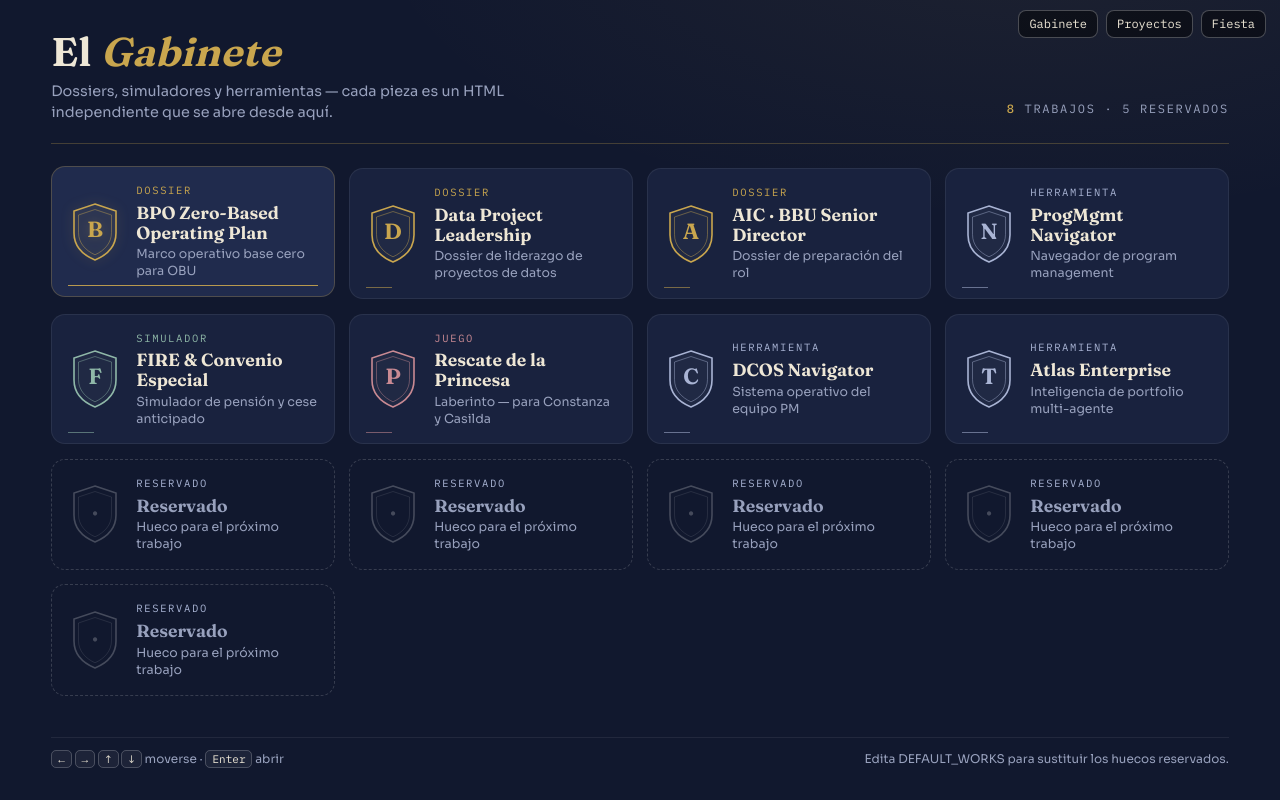
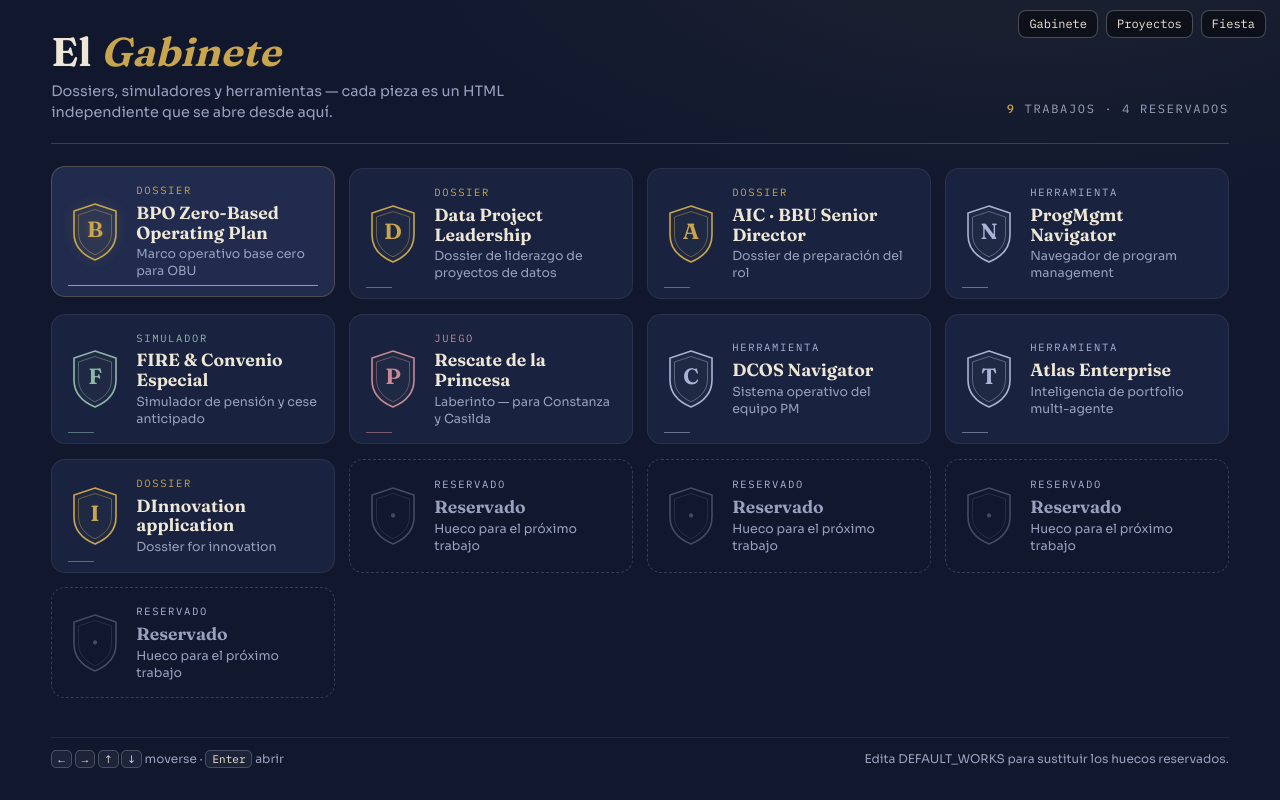
Before and after one commit to joacoarbona/Master, a React (Vite) app in the folder joaco-org/: page / in a window 1280 px wide. Built offline with nearby package versions, Linux system fonts and the light colour scheme.

Commit message:
Update ElGabinete.tsx

```diff
--- a/joaco-org/src/ElGabinete.tsx
+++ b/joaco-org/src/ElGabinete.tsx
@@ -108,7 +108,14 @@ export const DEFAULT_WORKS: Work[] = [
     initial: "T",
     href: "#/app/atlas",
   },
-  slot(1),
+    {
+    id: "Innovation",
+    title: "DInnovation application",
+    description: "Dossier for innovation",
+    kind: "dossier",
+    initial: "I",
+    href: "/gabinete/innovation.html",
+  },
   slot(2),
   slot(3),
   slot(4),
```
